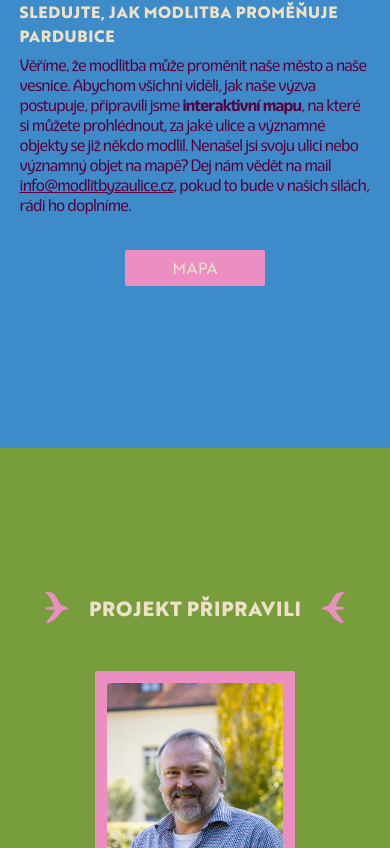
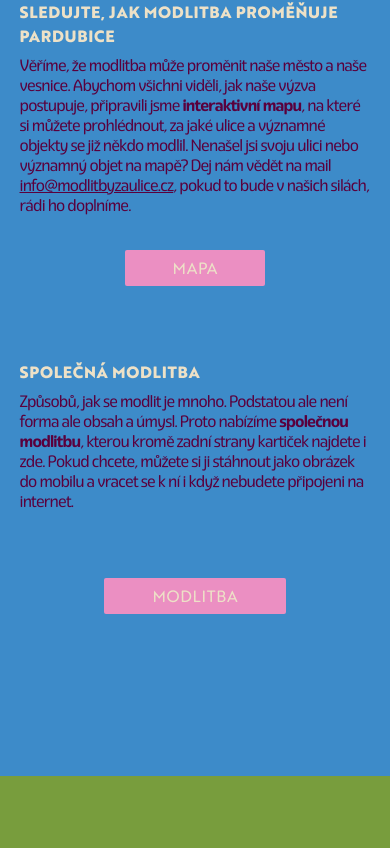
Before and after one commit to petrkucerak/modlitbyzaulice, a Next.js app: page / in a window 390 px wide. Shown: the part 4725-5573 px from the top of the page. Built offline with nearby package versions, Linux system fonts and the light colour scheme.

Commit message:
Add event pray

```diff
--- a/app/page.js
+++ b/app/page.js
@@ -21,6 +21,7 @@ import YoutubeVideo from "@/components/layout/video";
 import Link from "next/link";
 import { useEffect, useState } from "react";
 import { isMobile } from "react-device-detect";
+import EventPray from "@/components/layout/event-pray";
 
 export default function Home() {
   const [activeSection, setActiveSection] = useState("home");
@@ -251,7 +252,7 @@ export default function Home() {
             </p>
           </Card>
         </div>
-        <div className="w-[90vw] max-w-[1000px] xl:max-w-[1200px] 2xl:max-w-[1400px] flex flex-col md:flex-row items-center justify-start mb-[8rem] xl:mb-[10rem] mt-10 xl:mt-[3.5rem]">
+        <div className="w-[90vw] max-w-[1000px] xl:max-w-[1200px] 2xl:max-w-[1400px] flex flex-col md:flex-row items-center justify-start mt-10 xl:mt-[3.5rem]">
           <div className="md:max-w-[700px]">
             <h3 className="uppercase font-semibold mb-2">
               Sledujte, jak modlitba proměňuje Pardubice
@@ -274,9 +275,35 @@ export default function Home() {
               , pokud to bude v našich silách, rádi ho doplníme.
             </p>
           </div>
+
           <div className="my-10 md:my-0">
             <Button href={"/mapa"} className={"bg-pink md:ml-16"}>
               mapa
+            </Button>
+          </div>
+        </div>
+        <div className="w-[90vw] max-w-[1000px] xl:max-w-[1200px] 2xl:max-w-[1400px] flex flex-col md:flex-row items-center justify-start mb-[8rem] xl:mb-[10rem] mt-10 xl:mt-[3.5rem]">
+          <div className="md:max-w-[700px]">
+            <h3 className="uppercase font-semibold mb-2">Společná modlitba</h3>
+            <p className="text-wine tracking-tighter leading-5 2xl:leading-6 font-eigerdals mb-8">
+              Způsobů, jak se modlit je mnoho. Podstatou ale není forma ale
+              obsah a úmysl. Proto nabízíme <strong>společnou modlitbu</strong>,
+              kterou kromě zadní strany kartiček najdete i zde. Pokud chcete,
+              můžete si ji stáhnout jako obrázek do mobilu a vracet se k ní i
+              když nebudete připojeni na internet.
+            </p>
+          </div>
+
+          <div className="my-10 md:my-0">
+            {/* <EventPray
+              className={"text-wine leading-tighter font-medium lg:ml-16"}
+            /> */}
+            <Button
+              href={"/modlitba.jpg"}
+              target={"_blank"}
+              className={"bg-pink md:ml-16"}
+            >
+              modlitba
             </Button>
           </div>
         </div>
--- a/components/layout/event-pray.js
+++ b/components/layout/event-pray.js
@@ -1,3 +1,14 @@
-export default function EventPray({className}){
-    return (<p  className={`${classNameF}`}>Bože, ať tvá láska</p>)
+export default function EventPray({ className }) {
+  return (
+    <p className={`${className}`}>
+      Bože, ať tvá láska,
+      <br /> pokoj a požehnání,
+      <br />
+      ty, kdo zde pracují,
+      <br /> žijí a tudy půjdou,
+      <br /> promění a chrání.
+      <br />
+      Amen.
+    </p>
+  );
 }
```
Also changed, not shown: public/modlitba.jpg (added).
